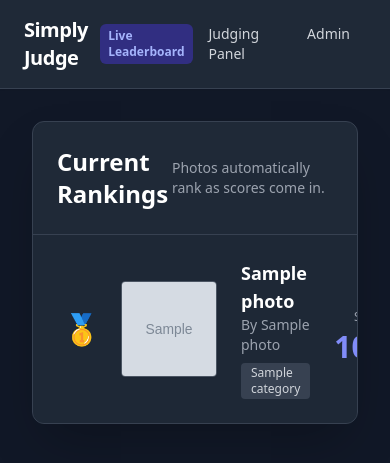
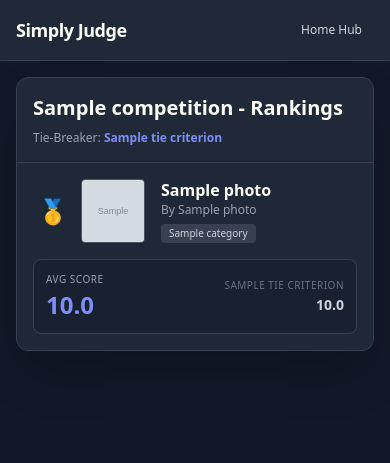
Before and after one commit to MenradHolm/simplyjudge, a Django app: template judging_app/templates/judging_app/leaderboard.html in a window 390 px wide. Shown: the top 463 px of the page. Run offline with Django 3.2, Linux system fonts and the light colour scheme; the template is opened without the code that fills it: most values are stand-ins (such as "Sample title", 1, 10 or a date in 2020); grey boxes marked "Sample" are stand-in pictures; some libraries are stand-ins or nearby versions.

Commit message:
Overhaul leaderboard for mobile UI and tie-breaker support

```diff
--- a/judging_app/templates/judging_app/leaderboard.html
+++ b/judging_app/templates/judging_app/leaderboard.html
@@ -8,65 +8,91 @@
 </head>
 <body class="bg-gray-900 text-gray-100 min-h-screen font-sans">
 
-    <header class="flex items-center justify-between px-6 py-4 bg-gray-800 border-b border-gray-700 shadow-sm sticky top-0 z-50">
-        <div class="flex items-center space-x-3">
-            <h1 class="text-xl font-bold tracking-tight text-white">Simply Judge</h1>
-            <span class="px-2 py-1 text-xs font-semibold bg-indigo-900 text-indigo-300 rounded-md">Live Leaderboard</span>
+    <header class="flex items-center justify-between px-4 sm:px-6 py-4 bg-gray-800 border-b border-gray-700 shadow-sm sticky top-0 z-50">
+        <div class="flex items-center space-x-2 sm:space-x-3">
+            <h1 class="text-lg sm:text-xl font-bold tracking-tight text-white">Simply Judge</h1>
+            <span class="hidden sm:inline-block px-2 py-1 text-xs font-semibold bg-indigo-900 text-indigo-300 rounded-md">Live Leaderboard</span>
         </div>
-        <div class="flex space-x-4">
-            <a href="/" class="px-4 py-1.5 text-sm font-medium rounded-md text-gray-300 hover:text-white hover:bg-gray-700 transition-colors">Judging Panel</a>
-            <a href="/admin" class="px-4 py-1.5 text-sm font-medium rounded-md text-gray-300 hover:text-white hover:bg-gray-700 transition-colors">Admin</a>
+        <div class="flex space-x-2 sm:space-x-4">
+            <a href="{% url 'home_hub' %}" class="px-3 sm:px-4 py-1.5 text-xs sm:text-sm font-medium rounded-md text-gray-300 hover:text-white hover:bg-gray-700 transition-colors">Home Hub</a>
         </div>
     </header>
 
-    <main class="max-w-4xl mx-auto p-8">
+    <main class="max-w-4xl mx-auto p-4 sm:p-8">
         <div class="bg-gray-800 border border-gray-700 rounded-xl shadow-2xl overflow-hidden">
 
-            <div class="p-6 border-b border-gray-700 bg-gray-850 flex justify-between items-center">
-                <h2 class="text-2xl font-bold text-white">Current Rankings</h2>
-                <p class="text-sm text-gray-400">Photos automatically rank as scores come in.</p>
+            <div class="p-4 sm:p-6 border-b border-gray-700 bg-gray-850 flex flex-col sm:flex-row sm:justify-between sm:items-center gap-2">
+                <h2 class="text-xl sm:text-2xl font-bold text-white">{{ competition.name }} - Rankings</h2>
+                <p class="text-xs sm:text-sm text-gray-400">
+                    {% if tie_criterion %}
+                        Tie-Breaker: <span class="text-indigo-400 font-semibold">{{ tie_criterion.name }}</span>
+                    {% else %}
+                        Scores update live.
+                    {% endif %}
+                </p>
             </div>
 
             <div class="divide-y divide-gray-700">
                 {% if photos %}
                     {% for photo in photos %}
-                        <div class="flex items-center p-6 hover:bg-gray-750 transition-colors {% if forloop.counter <= 3 %}bg-gray-800/50{% endif %}">
+                        <div class="flex flex-col sm:flex-row p-4 sm:p-6 hover:bg-gray-750 transition-colors {% if forloop.counter <= 3 %}bg-gray-800/50{% endif %}">
 
-                            <div class="w-12 flex-shrink-0 text-center">
+                            <div class="flex items-center w-full sm:w-auto">
+                                <div class="w-10 sm:w-12 flex-shrink-0 text-center sm:text-left">
                                     {% if forloop.counter == 1 %}
-                                    <span class="text-3xl">🥇</span>
+                                        <span class="text-2xl sm:text-3xl">🥇</span>
                                     {% elif forloop.counter == 2 %}
-                                    <span class="text-3xl">🥈</span>
+                                        <span class="text-2xl sm:text-3xl">🥈</span>
                                     {% elif forloop.counter == 3 %}
-                                    <span class="text-3xl">🥉</span>
+                                        <span class="text-2xl sm:text-3xl">🥉</span>
                                     {% else %}
-                                    <span class="text-xl font-bold text-gray-500">#{{ forloop.counter }}</span>
+                                        <span class="text-lg sm:text-xl font-bold text-gray-500">#{{ forloop.counter }}</span>
                                     {% endif %}
                                 </div>
 
-                            <div class="w-24 h-24 flex-shrink-0 ml-4">
+                                <div class="w-16 h-16 sm:w-24 sm:h-24 flex-shrink-0 ml-2 sm:ml-4">
                                     <img src="{{ photo.image.url }}" alt="{{ photo.title }}" class="w-full h-full object-cover rounded border border-gray-600 shadow-sm">
                                 </div>
 
-                            <div class="ml-6 flex-1">
+                                <div class="ml-4 flex-1 sm:hidden">
+                                    <h3 class="text-base font-semibold text-white leading-tight">{{ photo.title }}</h3>
+                                    <p class="text-xs text-gray-400 mt-0.5">By {{ photo.photographer_name }}</p>
+                                    <span class="inline-block mt-1.5 px-2 py-0.5 text-[10px] font-medium bg-gray-700 text-gray-300 rounded">{{ photo.category }}</span>
+                                </div>
+                            </div>
+
+                            <div class="hidden sm:block ml-6 flex-1">
                                 <h3 class="text-lg font-semibold text-white">{{ photo.title }}</h3>
                                 <p class="text-sm text-gray-400">By {{ photo.photographer_name }}</p>
                                 <span class="inline-block mt-2 px-2.5 py-0.5 text-xs font-medium bg-gray-700 text-gray-300 rounded">{{ photo.category }}</span>
                             </div>
 
-                            <div class="ml-6 flex flex-col items-end text-right">
-                                <span class="text-xs font-medium text-gray-400 uppercase tracking-wider mb-1">Avg Score</span>
-                                <span class="text-3xl font-bold {% if forloop.counter <= 3 %}text-indigo-400{% else %}text-white{% endif %}">
+                            <div class="mt-4 sm:mt-0 sm:ml-6 flex sm:flex-col justify-between sm:justify-center items-center sm:items-end bg-gray-900/40 sm:bg-transparent p-3 sm:p-0 rounded-lg border border-gray-700 sm:border-none">
+
+                                <div class="flex flex-col text-left sm:text-right">
+                                    <span class="text-[10px] sm:text-xs font-medium text-gray-400 uppercase tracking-wider mb-0.5 sm:mb-1">Avg Score</span>
+                                    <span class="text-2xl sm:text-3xl font-bold {% if forloop.counter <= 3 %}text-indigo-400{% else %}text-white{% endif %}">
                                         {{ photo.average_score|floatformat:1 }}
                                     </span>
+                                </div>
+
+                                {% if tie_criterion %}
+                                <div class="flex flex-col text-right sm:mt-2">
+                                    <span class="text-[10px] font-medium text-gray-500 uppercase tracking-wider mb-0.5">{{ tie_criterion.name }}</span>
+                                    <span class="text-sm sm:text-base font-semibold text-gray-300">
+                                        {{ photo.tie_breaker_score|floatformat:1 }}
+                                    </span>
+                                </div>
+                                {% endif %}
+
                             </div>
 
                         </div>
                     {% endfor %}
                 {% else %}
-                    <div class="p-12 text-center text-gray-500">
-                        <p class="text-lg">No scores have been submitted yet.</p>
-                        <p class="text-sm mt-2">The leaderboard will populate as soon as the first judge saves a score.</p>
+                    <div class="p-8 sm:p-12 text-center text-gray-500">
+                        <p class="text-base sm:text-lg">No scores have been submitted yet.</p>
+                        <p class="text-xs sm:text-sm mt-2">The leaderboard will populate as soon as the first judge saves a score.</p>
                     </div>
                 {% endif %}
             </div>
```
Also changed, not shown: judging_app/templates/judging_app/judge.html (+29 -55 lines). Lines whose indentation alone changed are shown as unchanged.
